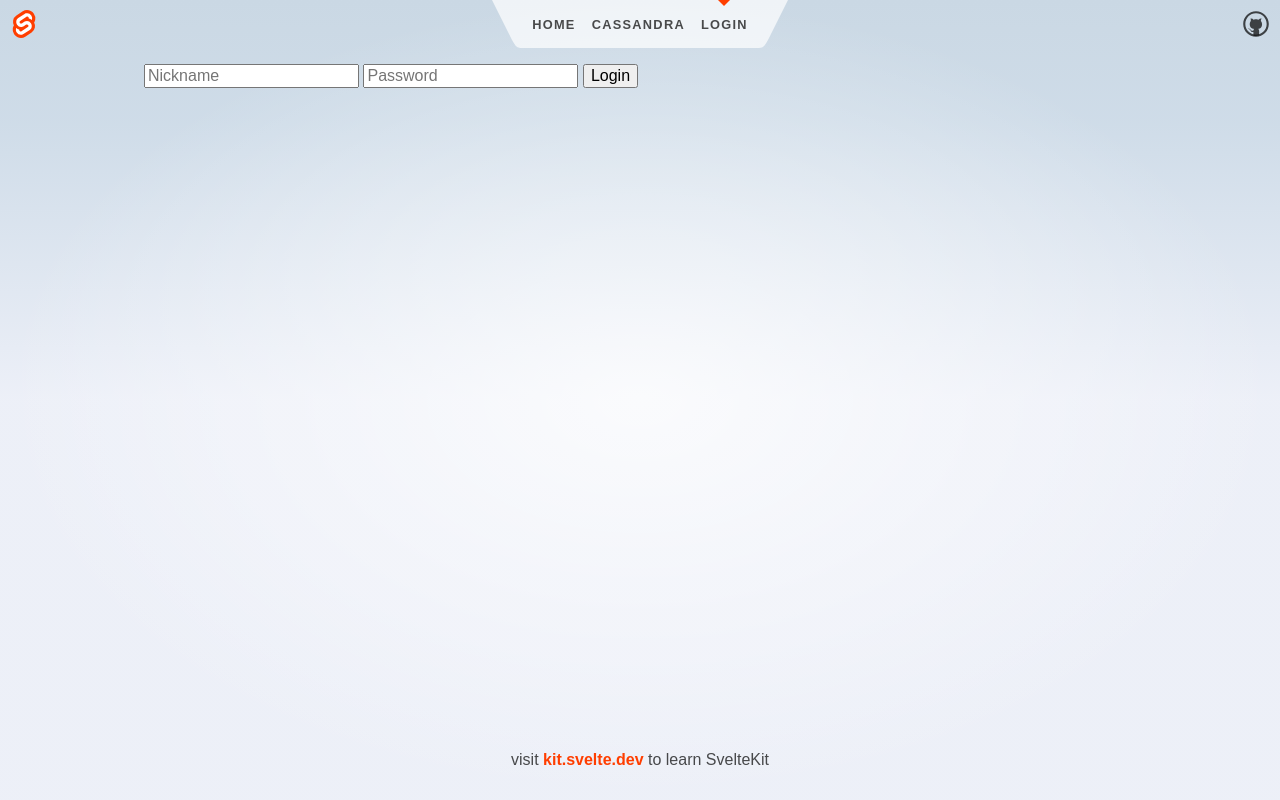
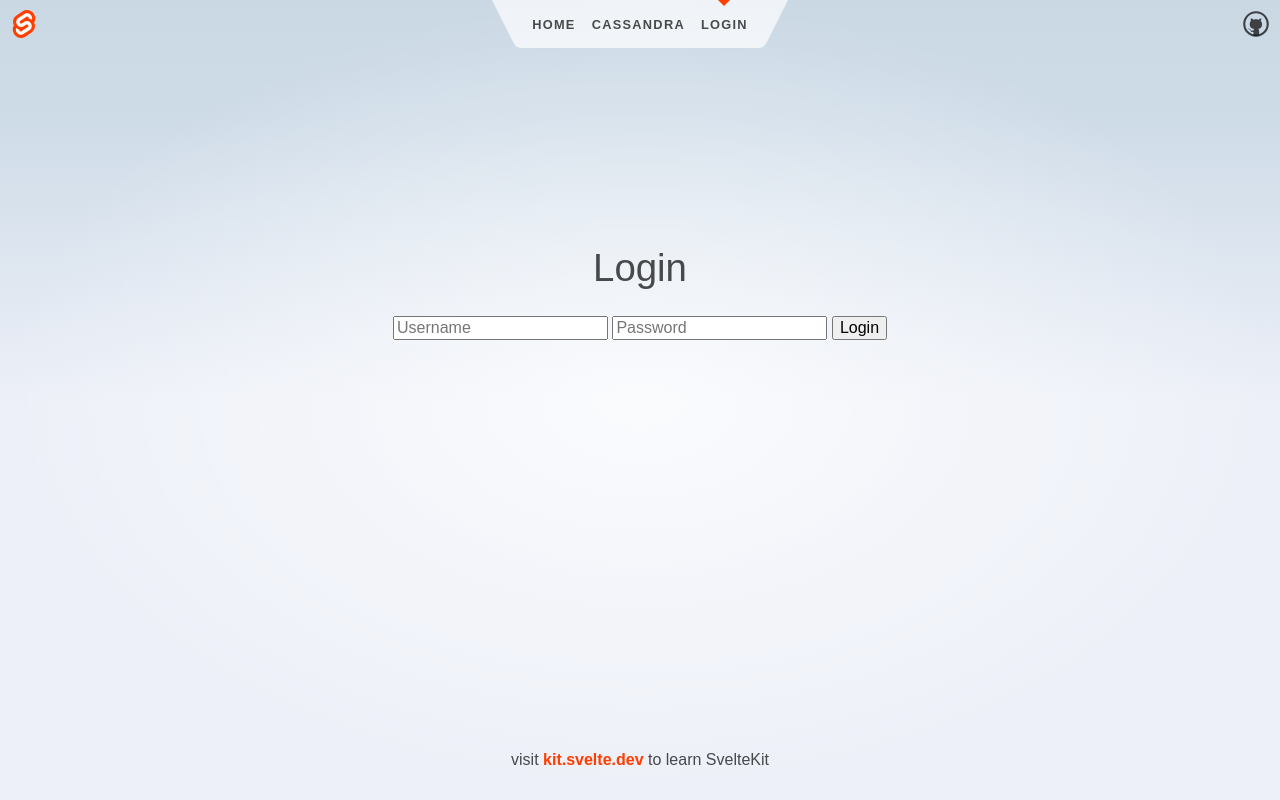
Before and after one commit to Durengo/CHATRIE, a SvelteKit app in the folder Client/: page /login in a window 1280 px wide. Built offline with nearby package versions, Linux system fonts and the light colour scheme.

Commit message:
Added a login page.

```diff
--- /dev/null
+++ b/Client/src/lib/components/LoginForm.svelte
@@ -0,0 +1,44 @@
+<script>
+	import { onMount } from 'svelte';
+	import { apiBaseUrl } from '../stores.js';
+
+	let username = '';
+	let password = '';
+
+	async function handleSubmit() {
+		try {
+			const response = await fetch(`${$apiBaseUrl}/api/v1/auth/authenticate`, {
+				method: 'POST',
+				headers: { 'Content-Type': 'application/json' },
+				body: JSON.stringify({ username, password })
+			});
+
+			if (response.ok) {
+				const token = await response.text();
+				localStorage.setItem('authToken', token);
+
+				var newToken = localStorage.getItem('authToken');
+				alert(`Login successful with token: ${newToken}`);
+				// window.location.href = '/protected';
+			} else {
+				console.error(`Login failed with status: ${response.status}`);
+				try {
+					const errorResponse = await response.json();
+					console.error('Error response:', errorResponse);
+				} catch (error) {
+					console.error('Error parsing response body:', error);
+				}
+				alert('Login failed');
+			}
+		} catch (error) {
+			console.error('An unexpected error occurred:', error);
+			alert('An unexpected error occurred');
+		}
+	}
+</script>
+
+<form on:submit|preventDefault={handleSubmit}>
+	<input type="text" bind:value={username} placeholder="Username" />
+	<input type="password" bind:value={password} placeholder="Password" />
+	<button type="submit">Login</button>
+</form>
--- a/Client/src/routes/login/+page.svelte
+++ b/Client/src/routes/login/+page.svelte
@@ -1,33 +1,14 @@
 <script>
-    import { isLoggedIn, user } from '$lib/stores.js';
-
-    let nickname = '';
-    let password = '';
-
-    async function handleSubmit() {
-        // In a real app, send credentials to the backend for validation
-        const response = await fetch('/api/login', {
-            method: 'POST',
-            headers: { 'Content-Type': 'application/json' },
-            body: JSON.stringify({ nickname, password })
-        });
-
-        if (response.ok) {
-            // Simulated successful login
-            $isLoggedIn = true;
-            $user = { nickname };
-
-            // Redirect to profile after login (adjust if needed)
-            goto('/profile');
-        } else {
-            // Handle login error (display a message, etc.)
-            alert('Login failed');
-        }
-    }
+    import LoginForm from '$lib/components/LoginForm.svelte';
 </script>
 
-<form on:submit|preventDefault={handleSubmit}>
-    <input type="text" bind:value={nickname} placeholder="Nickname">
-    <input type="password" bind:value={password} placeholder="Password">
-    <button type="submit">Login</button>
-</form>
+<svelte:head>
+    <title>Login</title>
+    <meta name="login" content="Log in." />
+</svelte:head>
+
+<div class="text-column">
+    <h1>Login</h1>
+
+    <LoginForm />
+</div>
```
